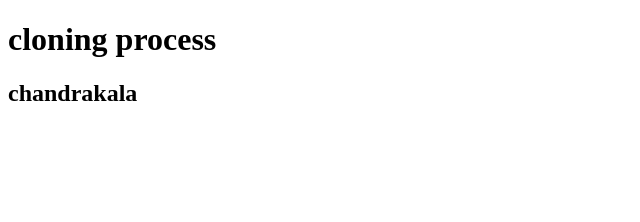
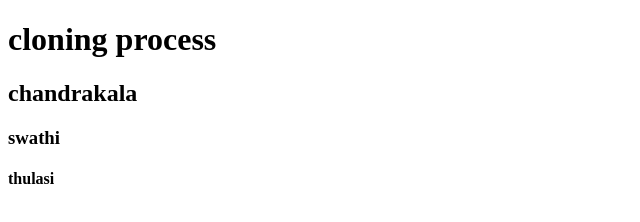
Before and after one commit to ThulasiGangavarapu/cloning-process, a plain HTML site: page index.html in a window 1280 px wide. Shown: the whole page, without its empty margins (0-640 px from the left). Drawn offline with Linux system fonts and the light colour scheme.

Commit message:
version3

```diff
--- a/index.html
+++ b/index.html
@@ -8,5 +8,7 @@
 <body>
     <h1>cloning process</h1>
     <h2>chandrakala</h2>
+    <h3>swathi</h3>
+    <h4>thulasi</h4>
 </body>
 </html>
```
